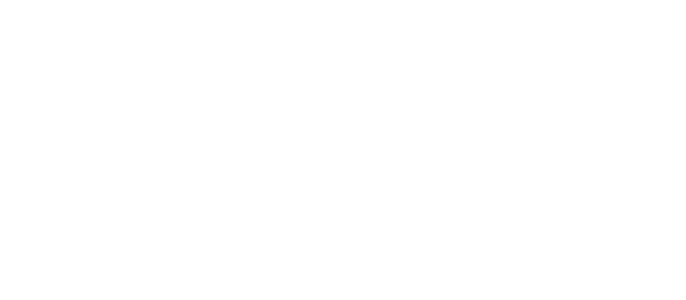
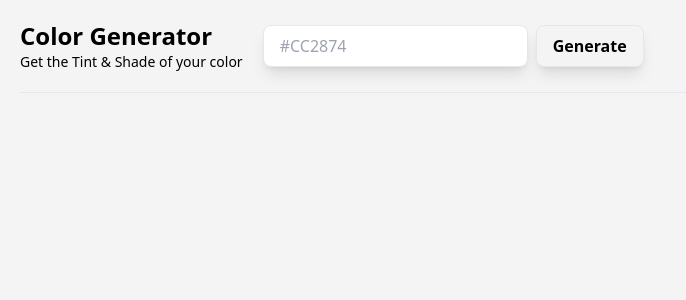
Before and after one commit to rnwathon/react-mini-projects, a React (Create React App) app: page /6-ColorGenerator in a window 1280 px wide. Before the commit this address had no page. Shown: the top 300 px of the page, without its empty margins (0-686 px from the left). Built offline with nearby package versions, Linux system fonts and the light colour scheme.

Commit message:
feat: create color generator header UI

```diff
--- a/src/App.js
+++ b/src/App.js
@@ -6,6 +6,7 @@
 import Carousel from './Pages/3-Carousel';
 import FAQ from './Pages/4-FAQ';
 import InfiniteScroll from './Pages/5-InfiniteScroll';
+import ColorGenerator from './Pages/6-ColorGenerator';
 
 function App() {
   return (
@@ -16,6 +17,7 @@
       <Route path="/3-Carousel" element={<Carousel />} />
       <Route path="/4-FAQ" element={<FAQ />} />
       <Route path="/5-InfiniteScroll" element={<InfiniteScroll />} />
+      <Route path="/6-ColorGenerator" element={<ColorGenerator />} />
     </Routes>
   );
 }
--- /dev/null
+++ b/src/Pages/6-ColorGenerator/index.jsx
@@ -0,0 +1,29 @@
+import * as React from 'react';
+
+function ColorGenerator() {
+  return (
+    <div className="bg-zinc-100 min-h-screen p-5">
+      <div className="flex align-center gap-5 mb-5">
+        <div>
+          <h1 className="text-2xl font-bold"> Color Generator </h1>
+          <p className="text-sm">Get the Tint & Shade of your color</p>
+        </div>
+        <div className="flex items-center gap-2">
+          <input
+            className="px-4 py-2 border rounded-lg shadow-lg outline-none"
+            placeholder="#CC2874"
+          />
+          <button
+            type="button"
+            className="bg-zinc-100 shadow-lg hover:bg-zinc-100 hover:shadow-xl border transition-all px-4 py-2 rounded-lg font-bold"
+          >
+            Generate
+          </button>
+        </div>
+      </div>
+      <hr />
+    </div>
+  );
+}
+
+export default ColorGenerator;
```
